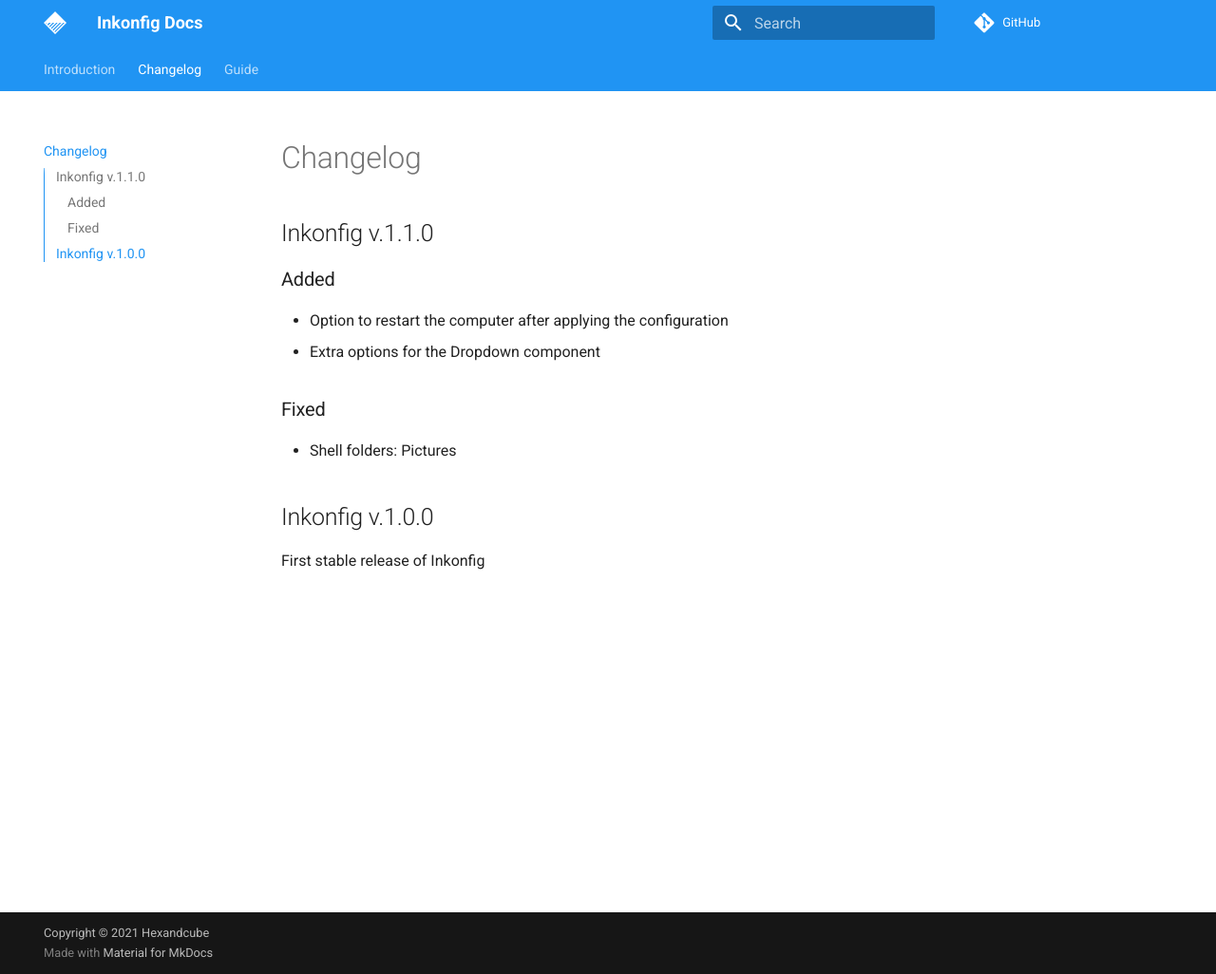
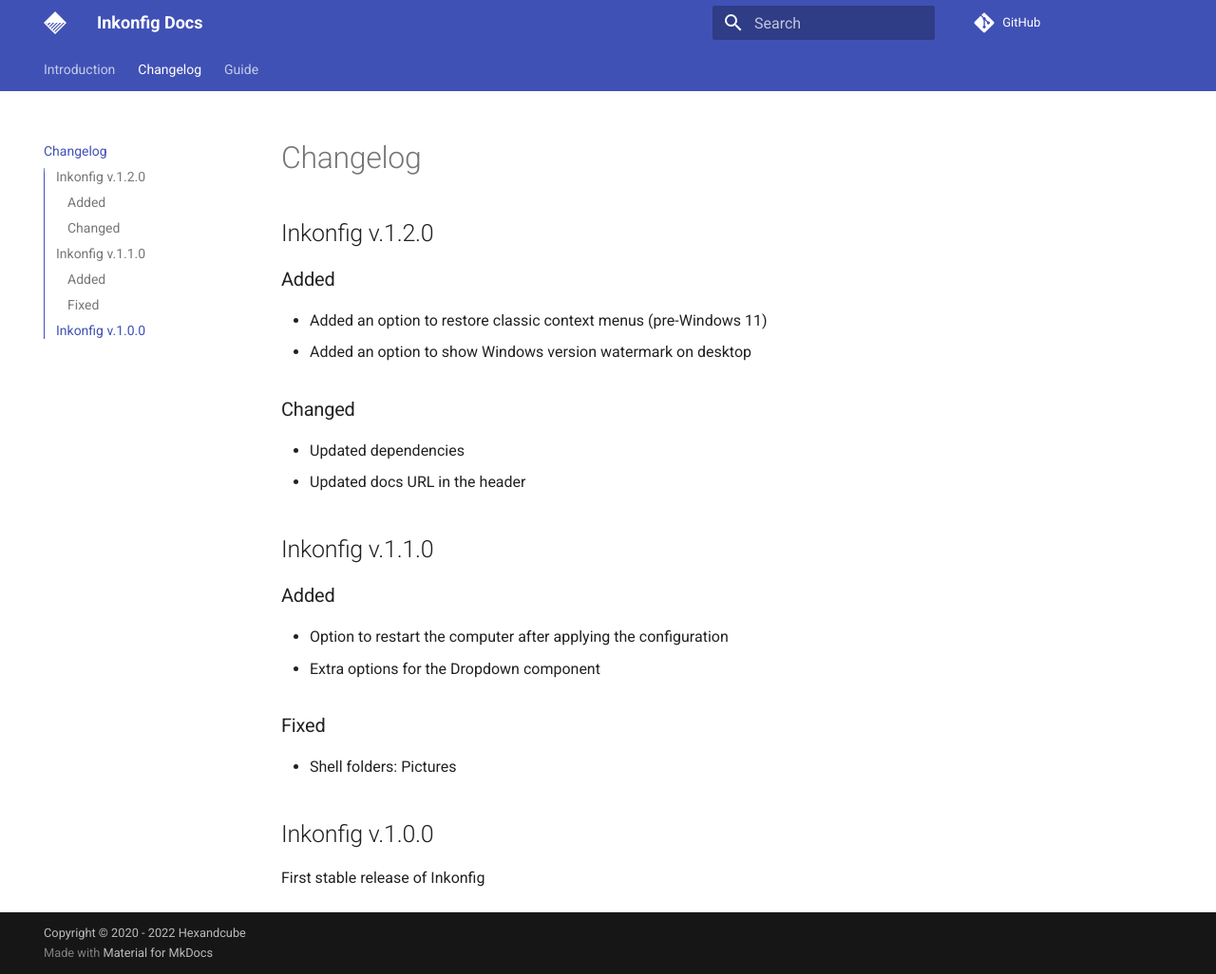
Before and after one commit to hexandcube/inkonfigdocs.hexandcube.eu.org, an MkDocs documentation site: the page built from docs/changelog.md, in a window 1280 px wide and 1026 px high. Shown: the whole window at 95% size. Built offline with MkDocs 1.6.1 and Material for MkDocs 9.7.7, drawn with Linux system fonts in a browser that asks for light colours; comment, search, counter and statistics services are not loaded.

Commit message:
Updated docs for Inkonfig v.1.2.0

```diff
--- a/docs/changelog.md
+++ b/docs/changelog.md
@@ -1,4 +1,13 @@
 # Changelog
+
+## Inkonfig v.1.2.0
+### Added
+- Added an option to restore classic context menus (pre-Windows 11)
+- Added an option to show Windows version watermark on desktop
+
+### Changed
+- Updated dependencies
+- Updated docs URL in the header
 
 ## Inkonfig v.1.1.0
 
--- a/mkdocs.yml
+++ b/mkdocs.yml
@@ -1,10 +1,10 @@
 site_name: Inkonfig Docs
-site_url: https://docs.inkonfig.tk
+site_url: https://inkonfigdocs.hexandcube.eu.org
 repo_url: https://github.com/hexandcube/inkonfig
 repo_name: GitHub
 site_description: Documentation for Inkonfig - A Windows configuration script generator
 site_author: Hexandcube
-copyright: Copyright © 2021 Hexandcube
+copyright: Copyright © 2020 - 2022 Hexandcube
 markdown_extensions:
   - admonition
   - attr_list
@@ -35,4 +35,4 @@ theme:
     - navigation.top
     - search.suggest
   palette:
-    primary: blue
+    primary: indigo
```
Also changed, not shown: docs/guide/personalization.md (+38 -0 lines), docs/index.md (+2 -5 lines), docs/assets/images/Docs/showWindowsVersionOnDesktop.png (added).
